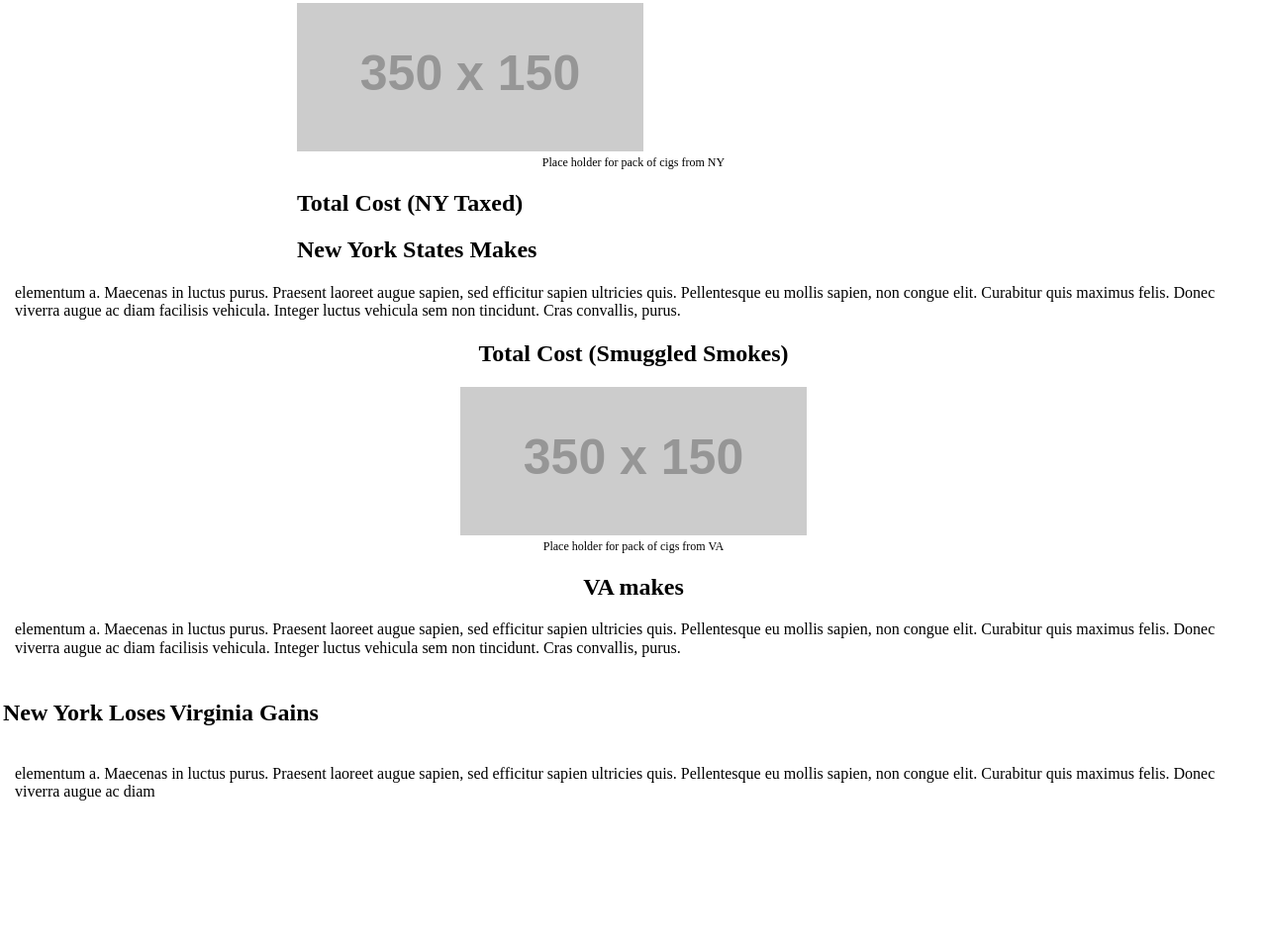
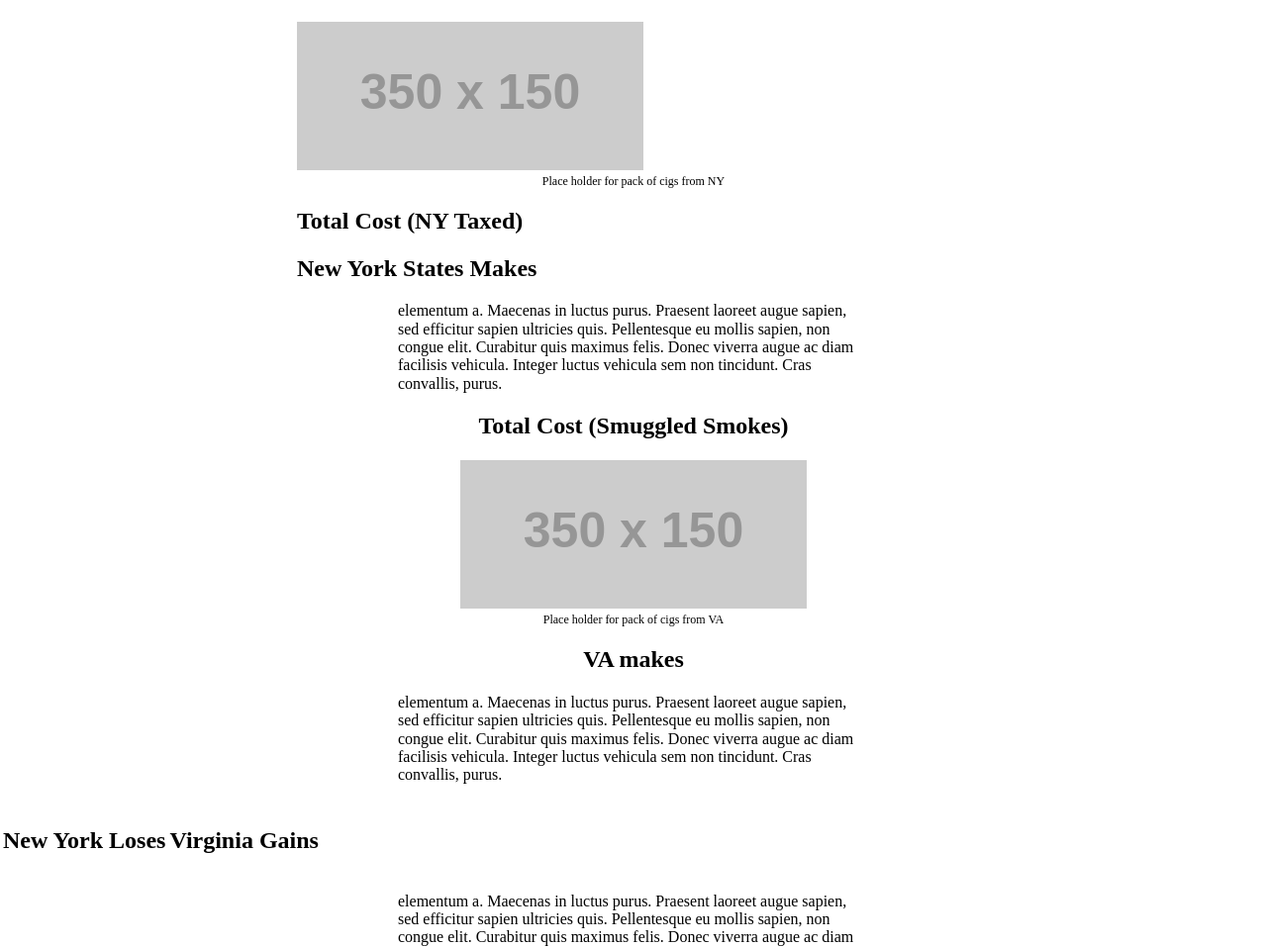
Before and after one commit to ivanflr/MuroFlores2, a plain HTML site: page index.html in a window 1280 px wide. Shown: the part 679-1636 px from the top of the page at 99% size. Before the commit the page ends 1489 px from the top, so only its background shows below. Drawn offline with nearby package versions, Linux system fonts and the light colour scheme; placeholder pictures from the web are drawn by us.

Commit message:
container fix

```diff
--- a/index.html
+++ b/index.html
@@ -66,10 +66,11 @@
 
 
   </div>
-
+  <div class ="container">
   <p>elementum a. Maecenas in luctus purus. Praesent laoreet augue sapien, sed efficitur sapien ultricies quis. Pellentesque eu mollis sapien, non congue elit. Curabitur quis maximus felis. Donec viverra augue ac diam facilisis vehicula. Integer luctus vehicula
     sem non tincidunt. Cras convallis, purus.</p>
   </p>
+  </div>
 
   <div class="calculator">
     <div class="outPuts">
@@ -94,9 +95,10 @@
 
   </div>
 
-
+  <div class="container">
   <p>elementum a. Maecenas in luctus purus. Praesent laoreet augue sapien, sed efficitur sapien ultricies quis. Pellentesque eu mollis sapien, non congue elit. Curabitur quis maximus felis. Donec viverra augue ac diam facilisis vehicula. Integer luctus vehicula
     sem non tincidunt. Cras convallis, purus.</p>
+  </div>
   <table>
     <div class="EndGraphic">
       <div class="calculator">
@@ -121,8 +123,9 @@
         </div>
 
   </table>
+<div class="container">
   <p>elementum a. Maecenas in luctus purus. Praesent laoreet augue sapien, sed efficitur sapien ultricies quis. Pellentesque eu mollis sapien, non congue elit. Curabitur quis maximus felis. Donec viverra augue ac diam</p>
-
+</div>
 
   </div>
   </div>
--- a/style.css
+++ b/style.css
@@ -82,8 +82,8 @@ h1 {
 
 p {
   text-align: left;
-  padding-left: 15px;
-  padding-right: 15px;
+  padding-left: 15%;
+  padding-right: 15%;
 }
 
 figure {
```
Also changed, not shown: images/nyseal.png (added), images/vaseal.png (added), 1 other file.
